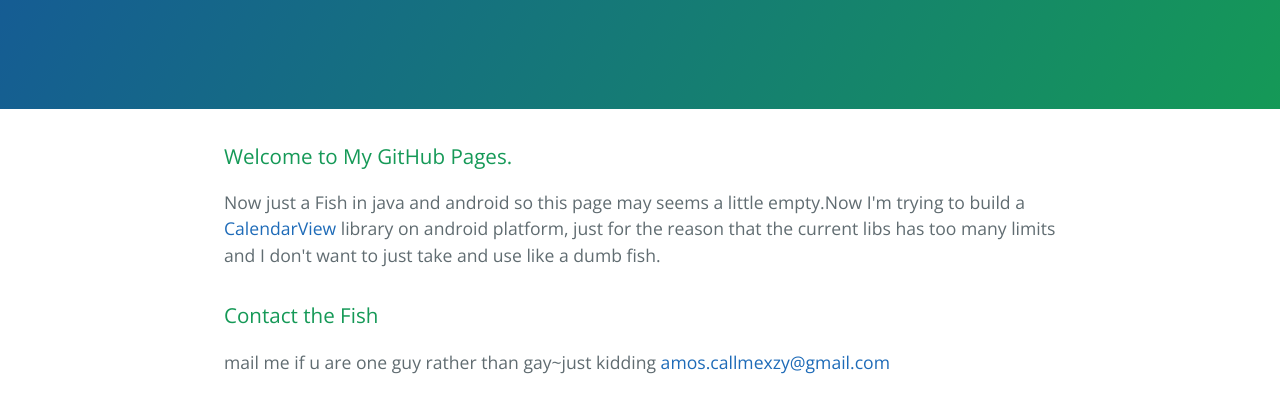
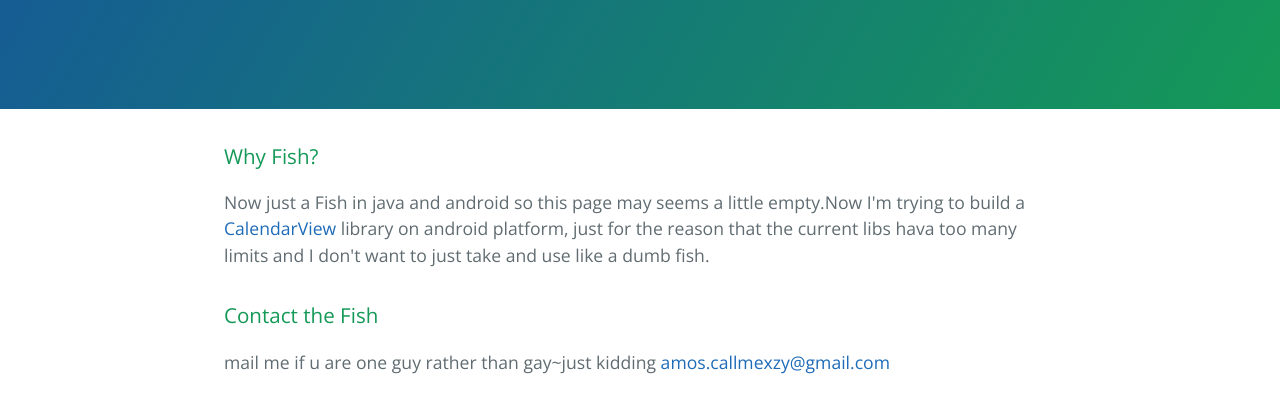
Before and after one commit to CallMeXYZ/CallMeXYZ.github.io, a plain HTML site: page index.html in a window 1280 px wide. Shown: the part 208-620 px from the top of the page. Drawn offline with nearby package versions, Linux system fonts and the light colour scheme.

Commit message:
Update index.html

```diff
--- a/index.html
+++ b/index.html
@@ -17,9 +17,9 @@
 
     <section class="main-content">
       <h3>
-<a id="welcome-to-github-pages" class="anchor" href="#welcome-to-github-pages" aria-hidden="true"><span class="octicon octicon-link"></span></a>Welcome to My GitHub Pages.</h3>
+<a id="welcome-to-github-pages" class="anchor" href="#welcome-to-github-pages" aria-hidden="true"><span class="octicon octicon-link"></span></a>Why Fish?</h3>
 
-<p>Now just a Fish in java and android so this page may seems a little empty.Now I'm trying to build a <a href="https://github.com/CallMeXYZ/CalendarView">CalendarView</a> library on android platform, just for the reason that the current libs has too many limits and I don't want to just take and use like a dumb fish.</p>
+<p>Now just a Fish in java and android so this page may seems a little empty.Now I'm trying to build a <a href="https://github.com/CallMeXYZ/CalendarView">CalendarView</a> library on android platform, just for the reason that the current libs hava too many limits and I don't want to just take and use like a dumb fish.</p>
 
 <h3>
 <a id="support-or-contact" class="anchor" href="#support-or-contact" aria-hidden="true"><span class="octicon octicon-link"></span></a>Contact the Fish</h3>
```
